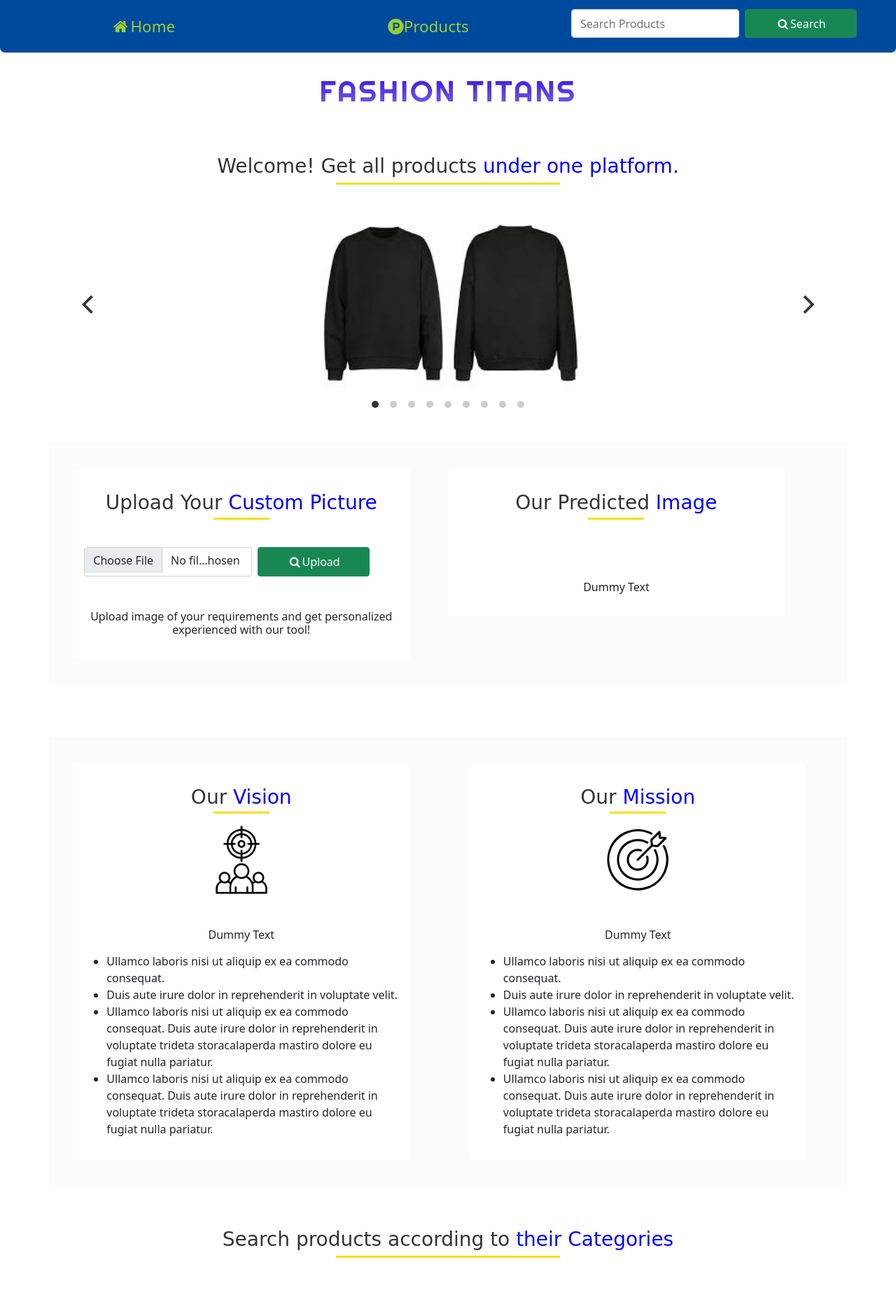
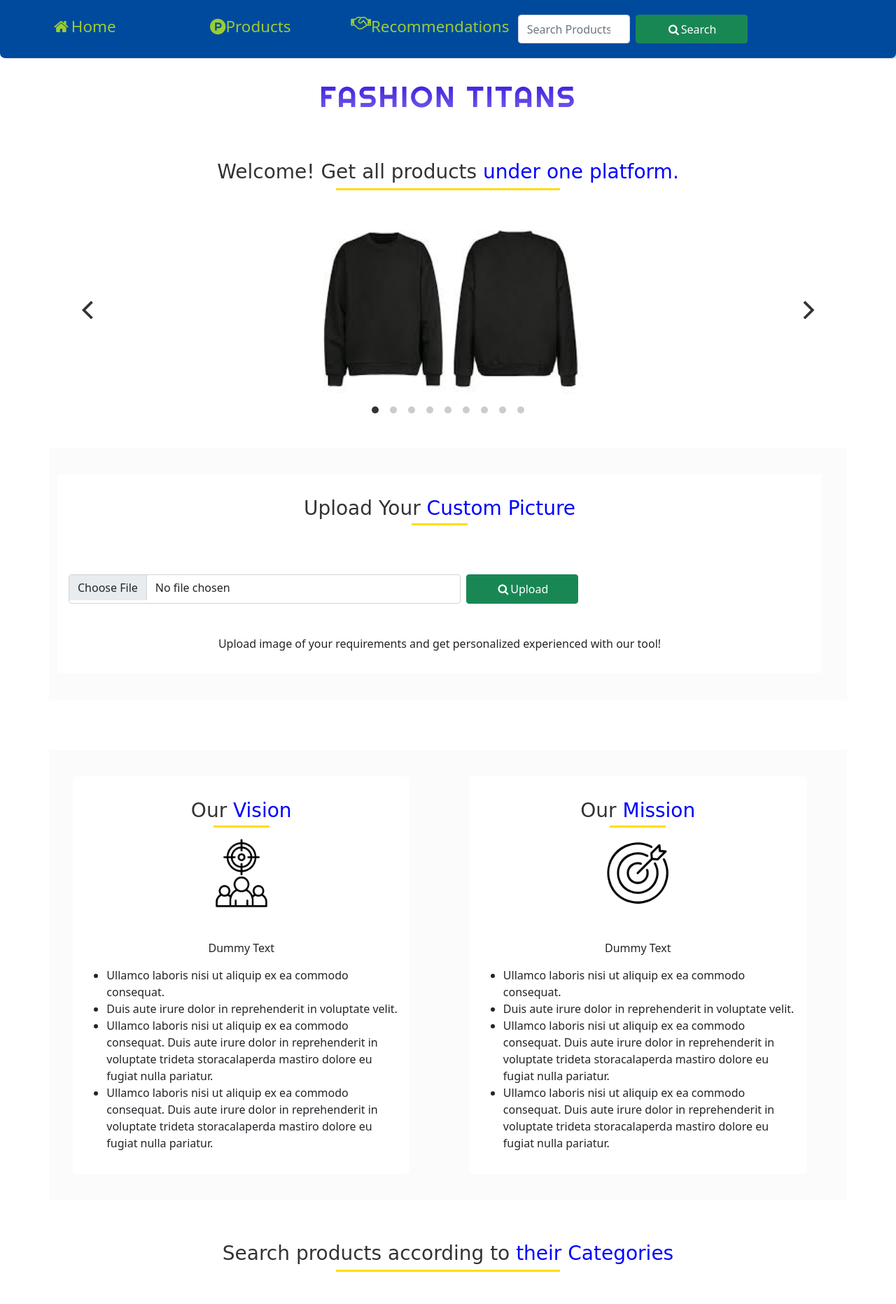
Before and after one commit to samarth126/Tech_titans_hack, a Django app: page / in a window 1280 px wide. Shown: the top 1864 px of the page at 70% size. Run offline with Django 4.2, Linux system fonts and the light colour scheme; data comes from the database, SQL or seed files in the repository; both versions use the stored data as it was after the commit; some libraries are stand-ins or nearby versions.

Commit message:
final commit

```diff
--- a/fashion_titans/urls.py
+++ b/fashion_titans/urls.py
@@ -7,6 +7,7 @@ from .import views
 urlpatterns = [
     path('', views.home, name="home"),
     path('categories/', views.categories, name="categories"),
+    path('allproducts/', views.allproducts, name="allproducts"),
     path('search/', views.search, name='search'),
     path('cloth_classifier/', views.cloth_classifier, name='cloth_classifier/'),
 ]
--- a/fashion_titans/views.py
+++ b/fashion_titans/views.py
@@ -38,7 +38,8 @@ def cloth_classifier(request):
     return render(request, 'home.html', context)
 
 def categories(request):
-    label_names = ['T-shirt/top','Trouser','Pullover','Dress','Coat','Sandal','Shirt','Shoes','Bag','Ankle boot']
+    mk1 = recmd.objects.all()
+    label_names = ['Tshirt','Trouser','Pullover','Skirt','Coat','Sandal','Shirt','Shoes','Bag','Ankle boot']
     # pth="./media"
     pth=""
     ls=[]
@@ -52,10 +53,11 @@ def categories(request):
     # print(x)
     # for i in range(len(ls)):
     catg = Category.objects.filter(category=ls[0])
+    # catg1 = []
     catg1 = Category.objects.filter(category=ls[1])
-    context = {'catg':catg, 'mk':mk, 'catg1':catg1}
+    # catg2 = Category.objects.filter(category=ls[2])
+    context = {'catg':catg,'catg1':catg1, 'mk':mk, 'mk1':mk1}
     return render(request, 'categories.html', context)
-
 
 
 
@@ -70,3 +72,9 @@ def search(request):
 
     context = {'result_catg':result_catg, 'query':query}
     return render(request, 'search.html', context)
+
+
+def allproducts(request):
+    apd = Category.objects.all()
+    context = {'apd':apd}
+    return render(request, 'allproducts.html', context)
--- a/templates/base.html
+++ b/templates/base.html
@@ -35,7 +35,7 @@
         padding: 0.7rem 0rem;
     }
     .navside {
-        padding: 0.3rem 6rem 0.3rem 6rem;
+        padding: 0.3rem 1rem 0.3rem 1rem;
         text-decoration: none;
         /* font-size: 1.5rem; */
         color: yellowgreen;
@@ -66,20 +66,25 @@
             <i class="fa fa-bars"></i>
           </button>
           <div class="collapse navbar-collapse"  id="navbarScroll">
-            <ul class="navbar-nav me-auto my-2 my-lg-0 navbar-nav-scroll row row-cols-md-3 row-cols-1 text-center justify-content-center px-xl-6 aos-init aos-animate" style="--bs-scroll-height: 100px;">
+            <ul class="navbar-nav me-auto my-2 my-lg-0 navbar-nav-scroll row row-cols-md-4 row-cols-1 text-center justify-content-center px-xl-6 aos-init aos-animate" style="--bs-scroll-height: 100px;">
               <li class="navside">
                 <a class="nav-link" aria-current="page" href="{% url 'home' %}"><i class="fa fa-fw fa-home"></i>Home</a>
               </li>
               <li class="navside">
-                <a class="nav-link" aria-current="page" href="{% url 'categories' %}"><i class="fa fa-product-hunt"></i>Products</a>
+                <a class="nav-link" aria-current="page" href="{% url 'allproducts' %}"><i class="fa fa-product-hunt"></i>Products</a>
               </li>
               <li class="navside">
-                <form method="get" action="/search" class="d-flex" role="search" style="justify-content: center;">
+                <a class="nav-link" aria-current="page" style="display: flex;" href="{% url 'categories' %}"><i class="fa fa-handshake-o"></i>Recommendations</a>
+              </li>
+              <li class="navside">
+                <a class="nav-link" aria-current="page">
+                <form method="get" action="/search" class="d-flex" role="search" style="justify-content: left;">
                     <div style="display: flex; flex-direction: row;">
-                        <input class="form-control me-2" style="height: 2.6rem; width: 15rem;" type="search" placeholder="Search Products" aria-label="Search" name="query" id="query">
+                        <input class="form-control me-2" style="height: 2.6rem; width: 10rem;" type="search" placeholder="Search Products" aria-label="Search" name="query" id="query">
                         <button class="btn btn-success" style="height: 2.6rem; width: 10rem;"  type="submit"><i class="fa fa-fw fa-search"></i>Search</button>
                     </div>
                 </form>
+                </a>
               </li>
             </ul>
           </div>
--- a/templates/home.html
+++ b/templates/home.html
@@ -203,35 +203,23 @@ h3#testi::after {
 <br>
 
 <!-- Upload Section Starts -->
-<div class="row" style="padding: 2% 2%; background-color: rgb(251, 251, 251);">
-    <div class="row row-cols-md-2 row-cols-1 text-center justify-content-center px-xl-6 aos-init aos-animate" data-aos="fade-up">
-        <div class="col my-3" style="padding-right: 4%;">
+<div class="row" style="padding: 2% 0%; background-color: rgb(251, 251, 251);">
+    <div class="row row-cols-md-1 row-cols-1 text-center justify-content-center px-xl-6 aos-init aos-animate" data-aos="fade-up">
+        <div class="col my-3">
             <div class="card border-hover-primary hover-scale" style="border: 0;">
                 <div class="card-body">
                     <div class="text-primary mb-5">
                         <p class="fst-italic"><h3 id="headings" style="font-family: 'Combo', cursive;">Upload Your <span style="color: blue;">Custom Picture</span></h3> <br>
                             <form method = "post" enctype="multipart/form-data" action="{% url 'cloth_classifier/' %}">
                                 {% csrf_token %}
-                                <div style="display: flex; flex-direction: row;">
-                                    <input class="form-control me-2" style="height: 2.6rem; width: 15rem;" type="file" placeholder="Search With Image" aria-label="Search With Image" name="upload" id="upload">
+                                <div style="display: flex; flex-direction: row; text-align: center;">
+                                    <input class="form-control me-2" style="height: 2.6rem; width: 35rem;" type="file" placeholder="Search With Image" aria-label="Search With Image" name="upload" id="upload">
                                     <button class="btn btn-success" style="height: 2.6rem; width: 10rem;"  type="submit"><i class="fa fa-fw fa-search"></i>Upload</button>
                                 </div>
                             </form>
                         </p>
                     </div>
                     <h6 class="font-weight-bold mb-3">Upload image of your requirements and get personalized experienced with our tool!</h6>
-                </div>
-            </div>
-        </div>
-        <div class="col my-3" style="padding-right: 4%;">
-            <div class="card border-hover-primary hover-scale" style="border: 0;">
-                <div class="card-body">
-                    <div class="text-primary mb-5">
-                        <p class="fst-italic"><h3 id="headings" style="font-family: 'Combo', cursive;">Our Predicted <span style="color: blue;">Image</span></h3>
-                            <br>
-                        </p>
-                    </div>
-                    <h6 class="font-weight-bold mb-3">Dummy Text</h6>
                 </div>
             </div>
         </div>
```
Also changed, not shown: templates/allproducts.html (added, +88 -0 lines), templates/categories.html (+40 -2 lines), db.sqlite3, media/images/jeans1.jpg (added), media/images/skirt4.jpg (added), media/images/tshirt3_6Fpx0wp.jpg (added), 1 other file.
